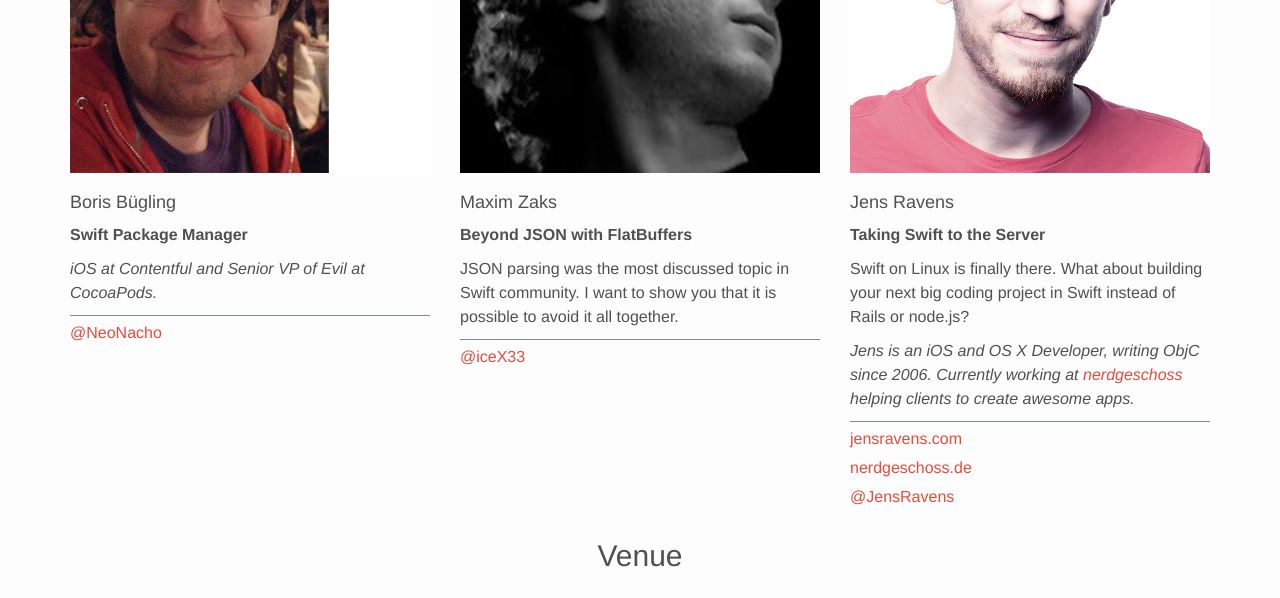
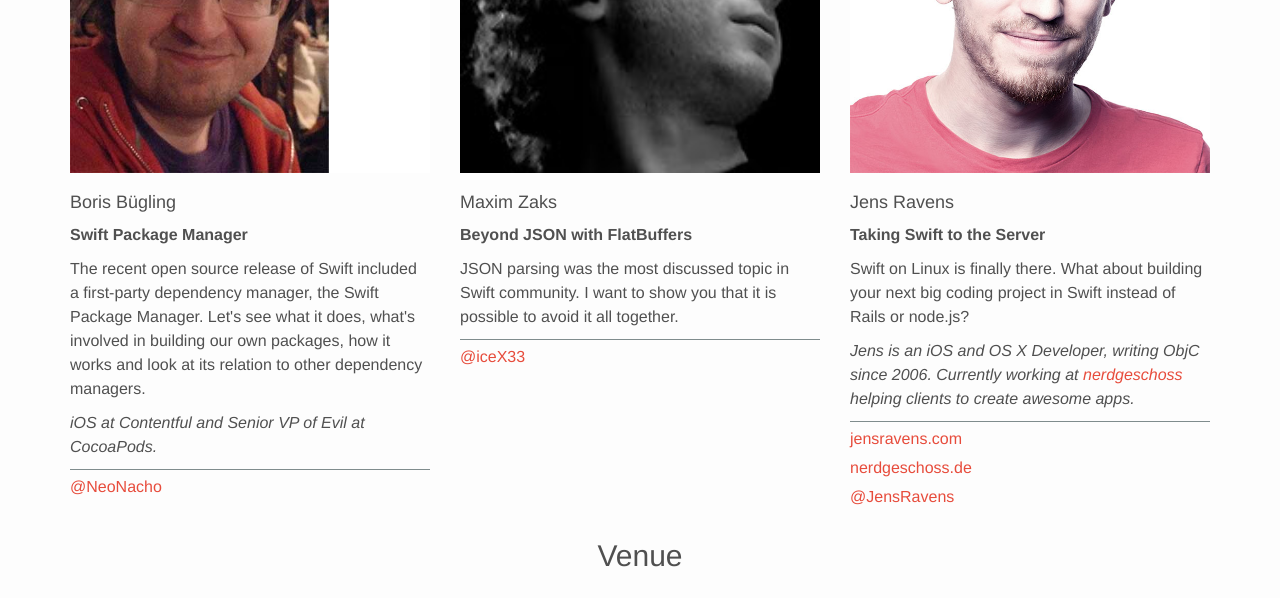
Before and after one commit to swift-berlin/swift-berlin.github.io, a Jekyll site: the page built from _posts/2016-01-18-swift-berlin-14.md, in a window 1280 px wide and 900 px high, scrolled down 1299 px, cut to the strip 0-598 px from the top of the window. Built offline with Jekyll 4.4.1, drawn with Linux system fonts in a browser that asks for light colours.

Commit message:
Add description to SPM talk

```diff
--- a/_posts/2016-01-18-swift-berlin-14.md
+++ b/_posts/2016-01-18-swift-berlin-14.md
@@ -18,6 +18,7 @@ speakers:
     title: Swift Package Manager
     image: neonacho
     about: iOS at Contentful and Senior VP of Evil at CocoaPods.
+    abstract: The recent open source release of Swift included a first-party dependency manager, the Swift Package Manager. Let's see what it does, what's involved in building our own packages, how it works and look at its relation to other dependency managers.
     links:
       -
         url: https://twitter.com/NeoNacho
```
